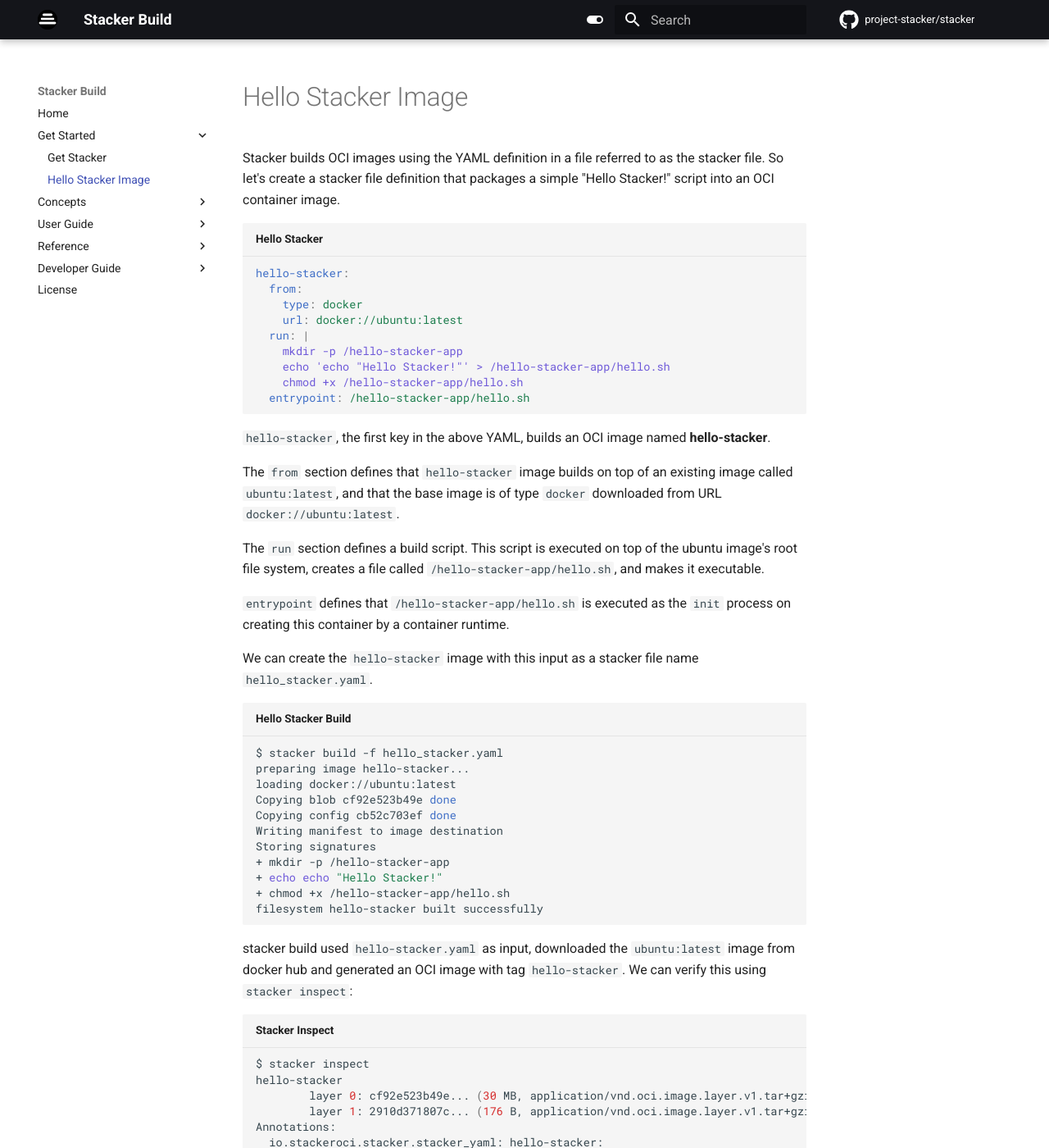
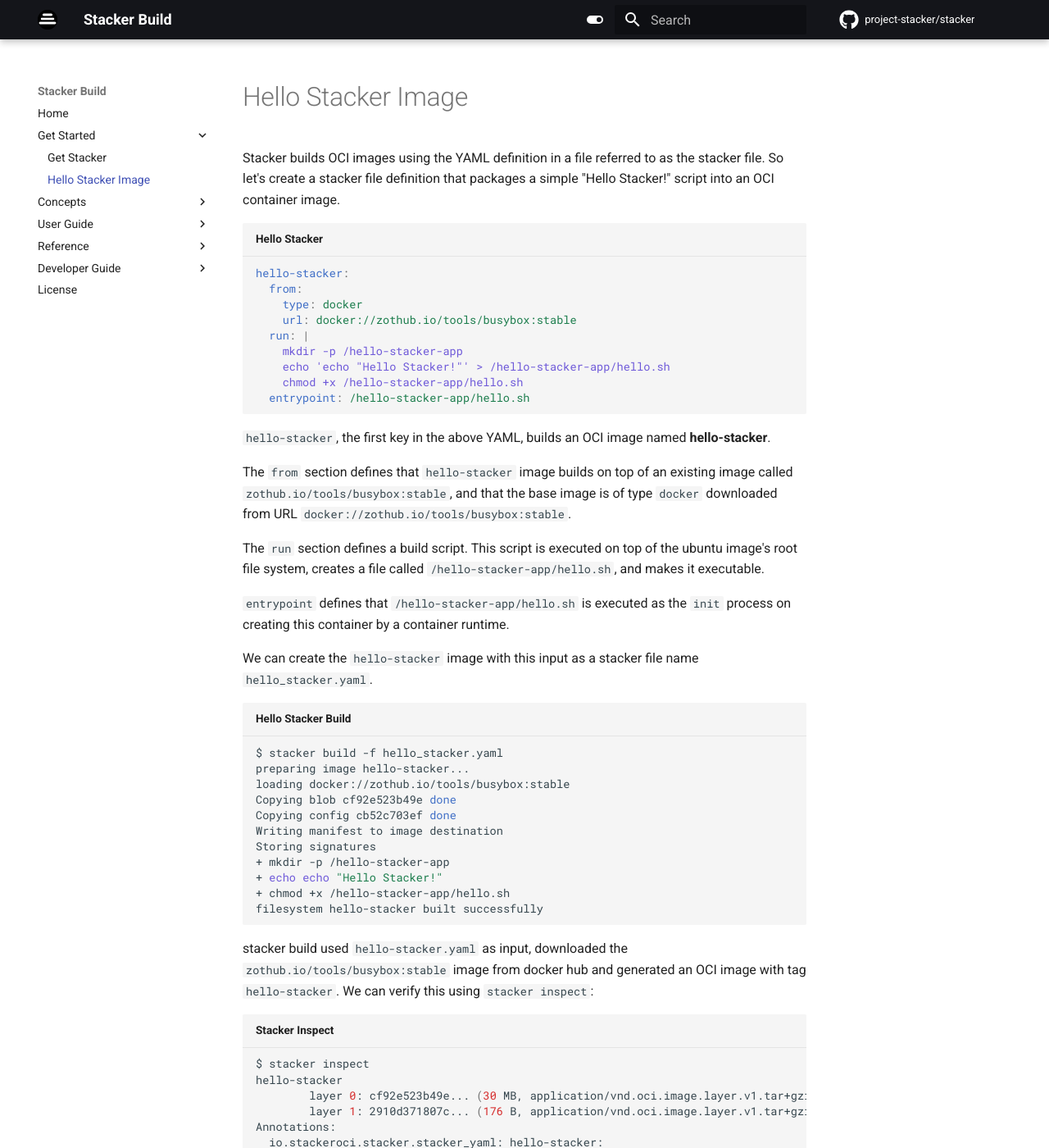
Before and after one commit to rchincha/project-stacker.github.io, an MkDocs documentation site: the page built from docs/get_started/hello_stacker_image.md, in a window 1280 px wide and 1400 px high. Shown: the whole window at 82% size. Built offline with MkDocs 1.6.1 and Material for MkDocs 9.7.7, drawn with Linux system fonts in a browser that asks for light colours; comment, search, counter and statistics services are not loaded; some of the changed text lies outside the part shown.

Commit message:
fix example to use zothub.io
Signed-off-by: Ramkumar Chinchani <rchincha@cisco.com>

````diff
--- a/docs/get_started/hello_stacker_image.md
+++ b/docs/get_started/hello_stacker_image.md
@@ -6,7 +6,7 @@
 hello-stacker:
   from:
     type: docker
-    url: docker://ubuntu:latest
+    url: docker://zothub.io/tools/busybox:stable
   run: |
     mkdir -p /hello-stacker-app
     echo 'echo "Hello Stacker!"' > /hello-stacker-app/hello.sh
@@ -19,8 +19,8 @@
 __hello-stacker__.
 
 The `from` section defines that `hello-stacker` image builds on top of an
-existing image called `ubuntu:latest`, and that the base image is of type
-`docker` downloaded from URL `docker://ubuntu:latest`.
+existing image called `zothub.io/tools/busybox:stable`, and that the base image is of type
+`docker` downloaded from URL `docker://zothub.io/tools/busybox:stable`.
 
 The `run` section defines a build script. This script is executed on top of the
 ubuntu image's root file system, creates a file called
@@ -35,7 +35,7 @@
 ```bash title="Hello Stacker Build"
 $ stacker build -f hello_stacker.yaml
 preparing image hello-stacker...
-loading docker://ubuntu:latest
+loading docker://zothub.io/tools/busybox:stable
 Copying blob cf92e523b49e done
 Copying config cb52c703ef done
 Writing manifest to image destination
@@ -45,7 +45,7 @@
 + chmod +x /hello-stacker-app/hello.sh
 filesystem hello-stacker built successfully
 ```
-stacker build used `hello-stacker.yaml` as input, downloaded the `ubuntu:latest`
+stacker build used `hello-stacker.yaml` as input, downloaded the `zothub.io/tools/busybox:stable`
 image from docker hub and generated an OCI image with tag `hello-stacker`. We
 can verify this using `stacker inspect`:
 
@@ -58,7 +58,7 @@
   io.stackeroci.stacker.stacker_yaml: hello-stacker:
   from:
     type: docker
-    url: docker://ubuntu:latest
+    url: docker://zothub.io/tools/busybox:stable
   run: |
     mkdir -p /hello-stacker-app
     echo 'echo "Hello Stacker!"' > /hello-stacker-app/hello.sh
@@ -117,7 +117,7 @@
 ```bash title="stacker caching"
 $ stacker build -f hello_stacker.yaml
 preparing image hello-stacker...
-loading docker://ubuntu:latest
+loading docker://zothub.io/tools/busybox:stable
 Copying blob cf92e523b49e skipped: already exists
 Copying config cb52c703ef done
 Writing manifest to image destination
````
